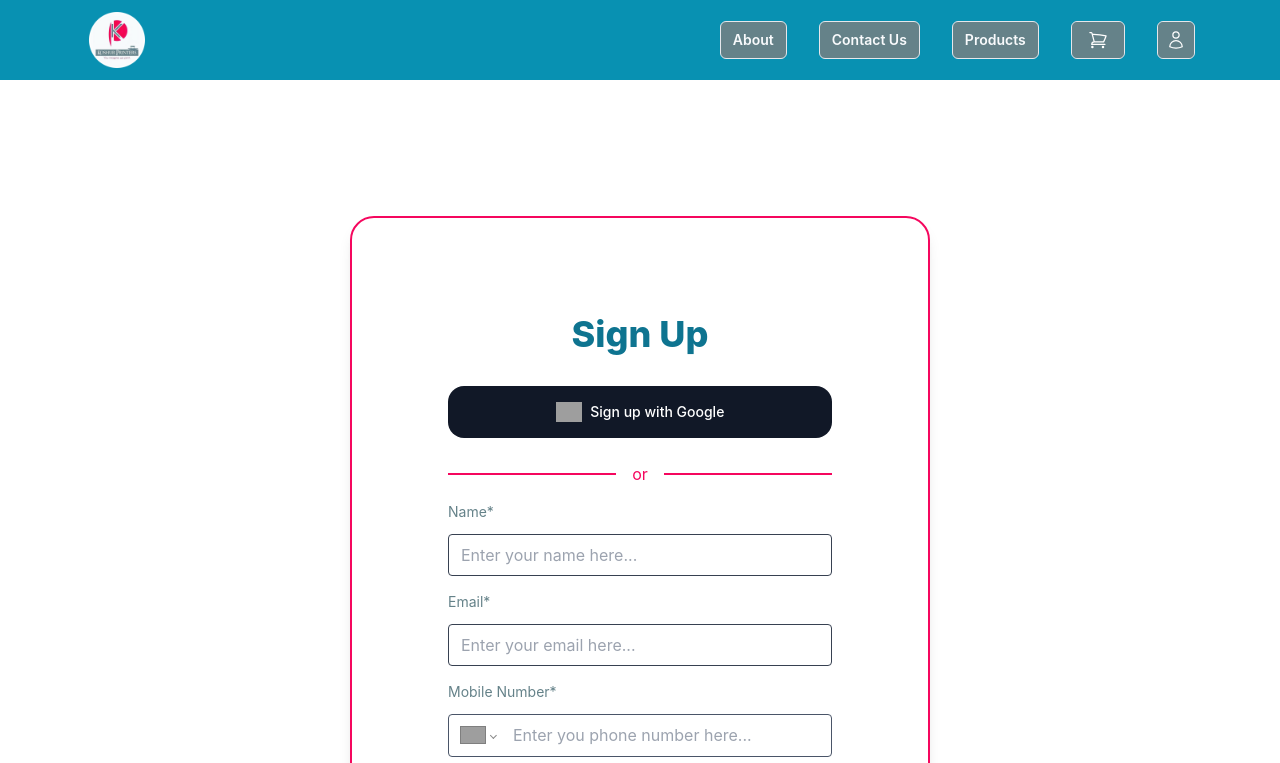
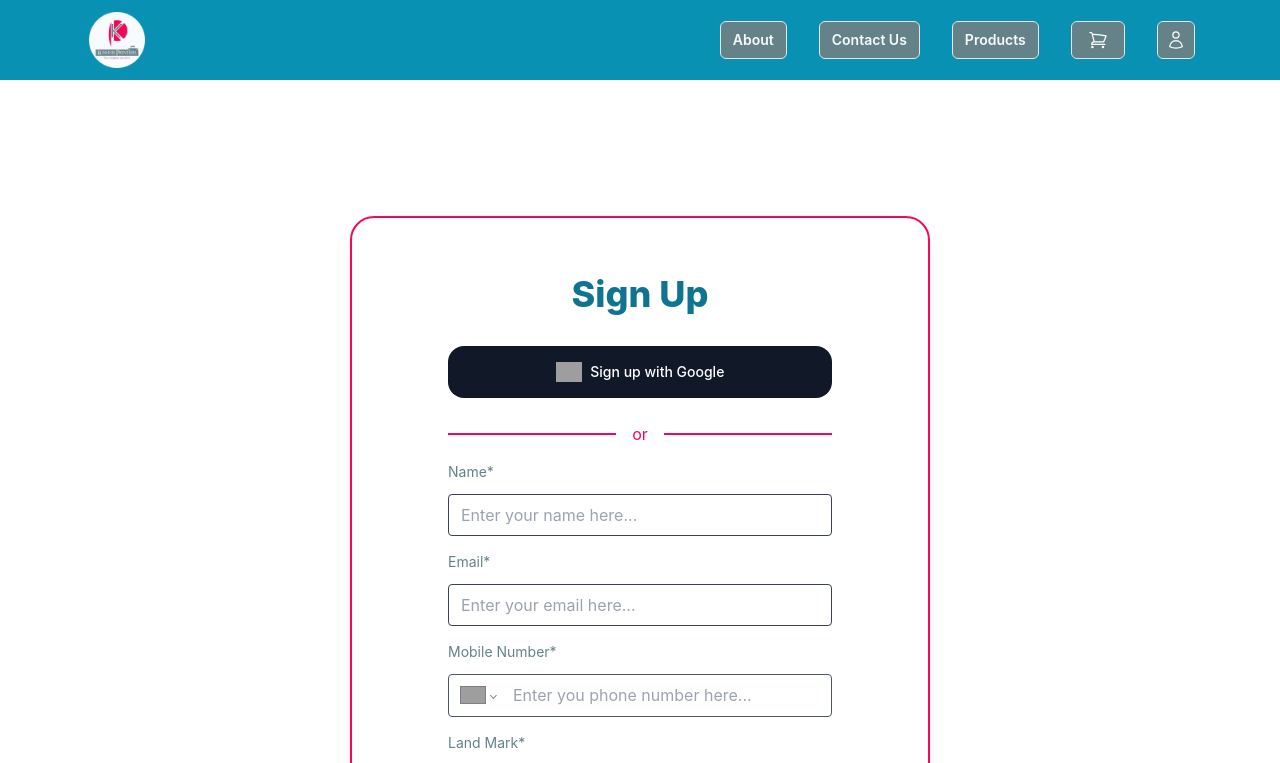
Before and after one commit to Asif-Wali/KoshurPrinters, a React (Create React App) app in the folder Client/: page /register in a window 1280 px wide. Shown: the top 763 px of the page. Built offline with nearby package versions, Linux system fonts and the light colour scheme; grey boxes are pictures that could not be loaded.

Commit message:
new version

```diff
--- a/Client/src/Pages/Register.jsx
+++ b/Client/src/Pages/Register.jsx
@@ -43,7 +43,7 @@ export const Register = () => {
             <div className="flex justify-center w-full h-full my-auto xl:gap-14 lg:justify-normal md:gap-5">
               <div className="flex items-center justify-center w-full lg:p-12">
                 <div className="flex items-center xl:p-10">
-                  <form className="flex flex-col w-full h-full pb-6 text-center p-24 my-4 bg-white shadow-lg rounded-3xl border-2 border-Primary" onSubmit={(e)=>HandleLogin(e)}>
+                  <form className="flex flex-col w-full h-full pb-6 text-center px-24 py-14 my-4 bg-white shadow-lg rounded-3xl border-2 border-Primary" onSubmit={(e)=>HandleLogin(e)}>
                     <h3 className="mb-8 text-4xl font-extrabold text-cyan-700">Sign Up</h3>
                     <Link className="flex items-center justify-center w-full py-4 mb-6 text-sm font-medium transition duration-300 rounded-2xl text-white bg-gray-900 hover:bg-cyan-800  focus:ring-4 focus:ring-gray-300">
                       <img className="h-5 mr-2" src="https://raw.githubusercontent.com/Loopple/loopple-public-assets/main/motion-tailwind/img/logos/logo-google.png" alt="Google Icon"/>
```
